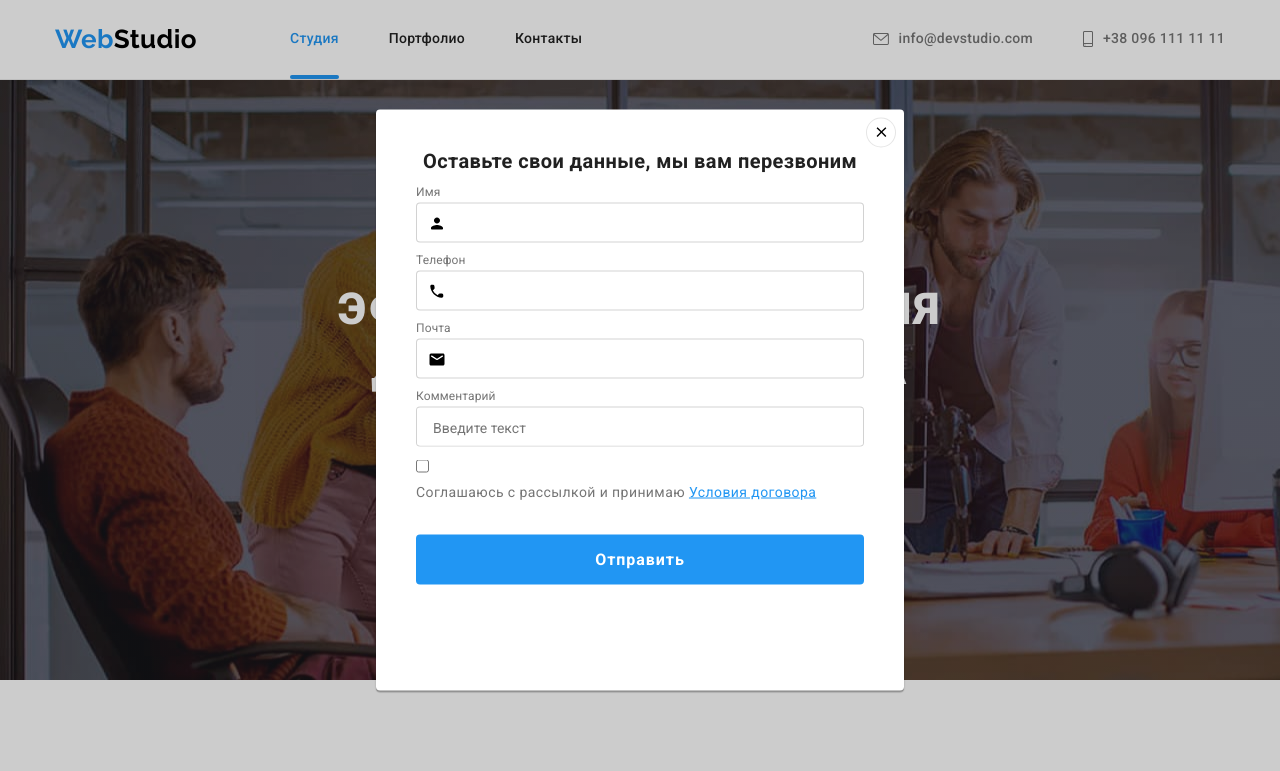
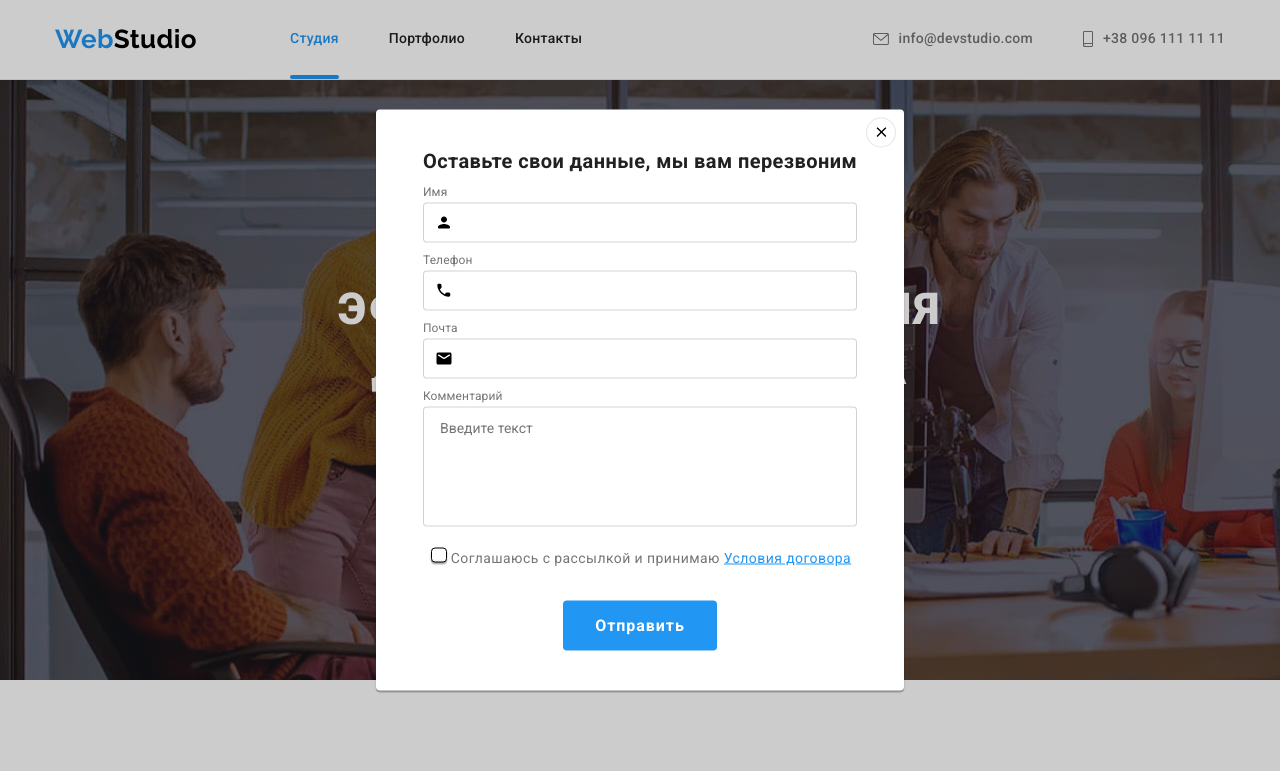
Before and after one commit to MarharytaBoichenko/goit-markup-hw-06, a plain HTML site: page index.html in a window 1280 px wide. Both pictures are taken after a click on the button "Заказать услугу". Shown: the top 771 px of the page. Drawn offline with nearby package versions, Linux system fonts and the light colour scheme.

Commit message:
добавляет чекбокс

```diff
--- a/css/styles.css
+++ b/css/styles.css
@@ -574,8 +574,8 @@ img {
   position: absolute;
   top: 50%;
   left: 50%;
-  min-width: 528px;
-  min-height: 581px;
+  width: 528px;
+  height: 581px;
   background-color: var(--second-accent-color);
   box-shadow: 0px 1px 3px rgba(0, 0, 0, 0.12), 0px 1px 1px rgba(0, 0, 0, 0.14),
     0px 2px 1px rgba(0, 0, 0, 0.2);
@@ -596,9 +596,16 @@ img {
   border: 1px solid rgba(0, 0, 0, 0.1);
   border-radius: 50%;
 }
+
 .close-icon {
   fill: var(--logo-color);
+  transition: fill 250ms cubic-bezier(0.4, 0, 0.2, 1);
 }
+
+.close-btn:hover .close-icon {
+  fill: var(--first-accent-color);
+}
+
 .icon-send {
   margin-left: 10px;
   fill: var(--second-accent-color);
@@ -627,18 +634,35 @@ img {
   font-size: 16px;
   line-height: 1.25;
   color: var(--footer-contacts-color);
-  background-color: var(--hero-footer-color);
+  background-color: transparent;
 }
+.input-subscribe-field:-webkit-autofill,
+.input-subscribe-field:-webkit-autofill:hover,
+.input-subscribe-field:-webkit-autofill:focus {
+  -webkit-text-fill-color: var(--footer-contacts-color);
+  -webkit-box-shadow: 0 0 0px 1000px var(--hero-footer-color) inset;
+}
+
 .modal-form {
   display: flex;
-  flex-direction: column;
+  flex-wrap: wrap;
+  justify-content: center;
   padding: 40px;
+}
+.modal-field {
+  margin-bottom: 30px;
 }
 .form-field {
   display: flex;
   flex-direction: column;
   position: relative;
+  margin-bottom: 10px;
 }
+
+.form-field.comment {
+  margin-bottom: 20px;
+}
+
 .form-text {
   margin-bottom: 12px;
   font-weight: 700;
@@ -658,25 +682,40 @@ img {
   width: 18px;
   height: 18px;
   position: absolute;
-  bottom: 20px;
+  bottom: 11px;
   left: 12px;
+  transition: fill 250ms cubic-bezier(0.4, 0, 0.2, 1);
 }
 
-.input-field {
+.input-field,
+.comment-field {
   width: 100%;
-  height: 40px;
-  margin-bottom: 10px;
   border: 1px solid rgba(33, 33, 33, 0.2);
   border-radius: 4px;
 }
+.input-field {
+  height: 40px;
+  padding-left: 42px;
+  transition: border-color 250ms cubic-bezier(0.4, 0, 0.2, 1);
+}
+.input-field:focus,
+.comment-field:focus {
+  border-color: var(--first-accent-color);
+}
+
+.form-field:focus-within .form-icon {
+  fill: var(--first-accent-color);
+}
+
 .checkbox-text {
-  margin-bottom: 30px;
+  margin-left: 8px;
 }
 .agree-link {
   color: var(--first-accent-color);
   text-decoration: underline;
 }
-.comment {
+.comment-field {
+  height: 120px;
   padding: 12px 16px;
   resize: none;
 }
@@ -684,10 +723,35 @@ img {
   font-weight: 700;
   font-size: 16px;
   line-height: 1.88;
-  /* display: flex;
-  align-items: center; */
   text-align: center;
   letter-spacing: 0.06em;
 
   color: var(--second-accent-color);
 }
+.checkbox {
+  position: absolute !important;
+  clip: rect(1px 1px 1px 1px);
+  clip: rect(1px, 1px, 1px, 1px);
+  padding: 0 !important;
+  border: 0 !important;
+  height: 1px !important;
+  width: 1px !important;
+  overflow: hidden;
+}
+.icon-check {
+  display: inline-block;
+  width: 16px;
+  height: 15px;
+  background: var(--second-accent-color);
+  border: 1px solid #000000;
+  border-radius: 4px;
+  box-shadow: 0px 1px 3px rgba(0, 0, 0, 0.12), 0px 1px 1px rgba(0, 0, 0, 0.14),
+    0px 2px 1px rgba(0, 0, 0, 0.2);
+}
+
+.checkbox:checked + .icon-check {
+  background: var(--first-accent-color);
+  background-size: contain;
+  background-origin: border-box;
+  border-color: var(--first-accent-color);
+}
--- a/index.html
+++ b/index.html
@@ -592,48 +592,70 @@
             <use href="./images/icon/sprite.svg#close"></use>
           </svg>
         </button>
-        <form class="modal-form">
+        <form class="modal-form" autocomplete="off">
+          <div class="modal-field">
             <p class="form-text">Оставьте свои данные, мы вам перезвоним</p>
             <label class="form-field">
               <span class="form-label">Имя</span>
-
+              <input
+                type="text"
+                name="name"
+                class="input-field"
+                placeholder=" "
+                pattern="^[a-zA-Z]+$"
+              />
               <svg class="form-icon">
                 <use href="./images/icon/sprite.svg#person"></use>
               </svg>
-            <input type="text" name="name" class="input-field" />
             </label>
             <label class="form-field">
               <span class="form-label">Телефон</span>
-
+              <input
+                type="tel"
+                name="phone-number"
+                class="input-field"
+                placeholder=" "
+                pattern="[0-9]{10}"
+              />
               <svg class="form-icon">
                 <use href="./images/icon/sprite.svg#phone-black"></use>
               </svg>
-            <input type="tel" name="phone-number" class="input-field" />
             </label>
             <label class="form-field">
               <span class="form-label">Почта</span>
-
+              <input
+                type="email"
+                name="email"
+                class="input-field"
+                placeholder=" "
+              />
               <svg class="form-icon">
                 <use href="./images/icon/sprite.svg#email"></use>
               </svg>
-            <input type="email" name="email" class="input-field" />
             </label>
-          <label class="form-field">
+            <label class="form-field comment">
               <span class="form-label">Комментарий</span>
               <textarea
                 name="comment"
-              rows="3"
                 placeholder="Введите текст"
-              class="input-field comment"
+                class="comment-field"
               ></textarea>
             </label>
-          <label>
-            <input type="checkbox" name="" value="agree" />
-            <p class="checkbox-text">
+            <label class="checkbox-text">
+              <input
+                type="checkbox"
+                name=""
+                value="agree"
+                required
+                class="checkbox"
+              />
+              <svg class="icon-check" width="16" height="15">
+                <use href="./images/icon/sprite.svg#check"></use>
+              </svg>
               Соглашаюсь с рассылкой и принимаю
               <a href="" class="agree-link">Условия договора</a>
-            </p>
             </label>
+          </div>
           <button type="submit" class="button send-btn">Отправить</button>
         </form>
       </div>
```
Lines whose indentation alone changed are shown as unchanged.
